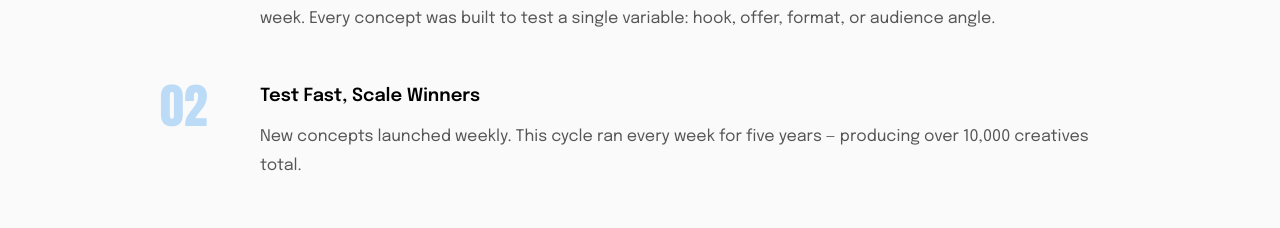
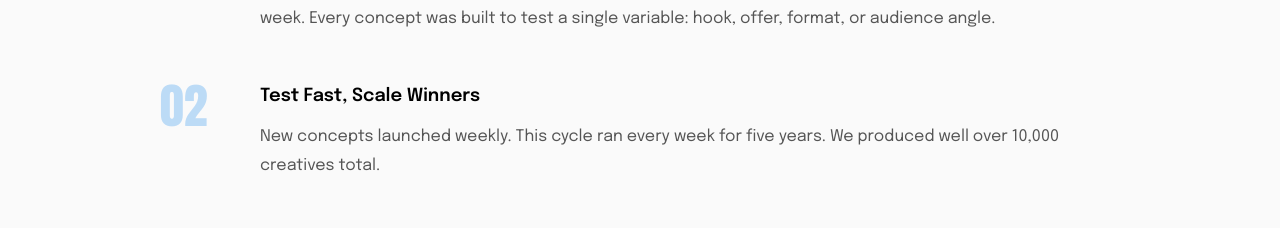
Before and after one commit to PlumpPear/paidcreative, a Next.js app: page /birddogs in a window 1280 px wide. Shown: the part 2610-2838 px from the top of the page. Built offline with nearby package versions, Linux system fonts and the light colour scheme.

Commit message:
Update page.tsx

```diff
--- a/src/app/birddogs/page.tsx
+++ b/src/app/birddogs/page.tsx
@@ -108,7 +108,7 @@ function Approach() {
       number: "02",
       title: "Test Fast, Scale Winners",
       description:
-        "New concepts launched weekly. This cycle ran every week for five years — producing over 10,000 creatives total.",
+        "New concepts launched weekly. This cycle ran every week for five years. We produced well over 10,000 creatives total.",
     },
     {
       number: "03",
```
